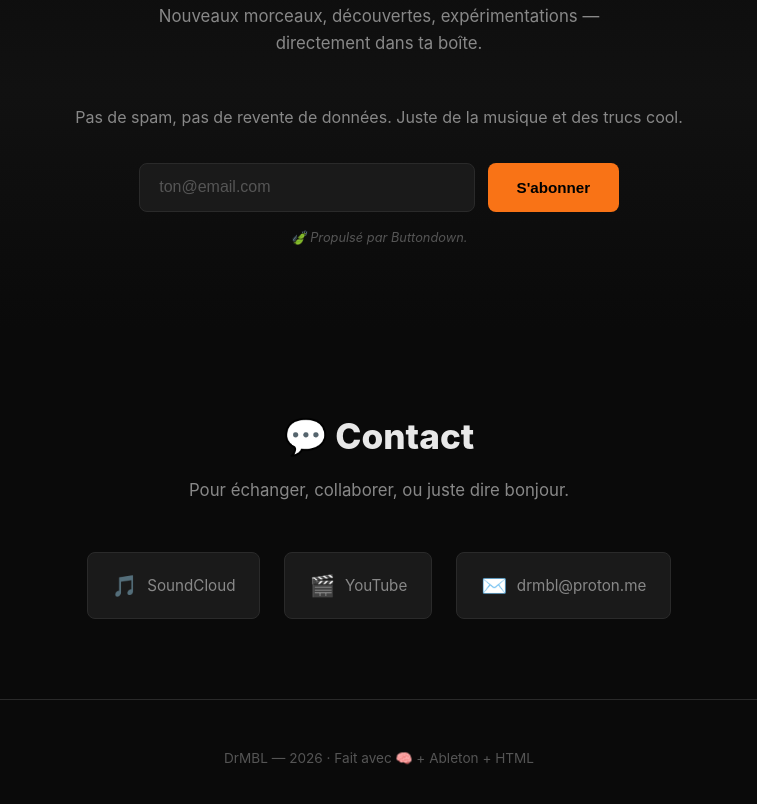
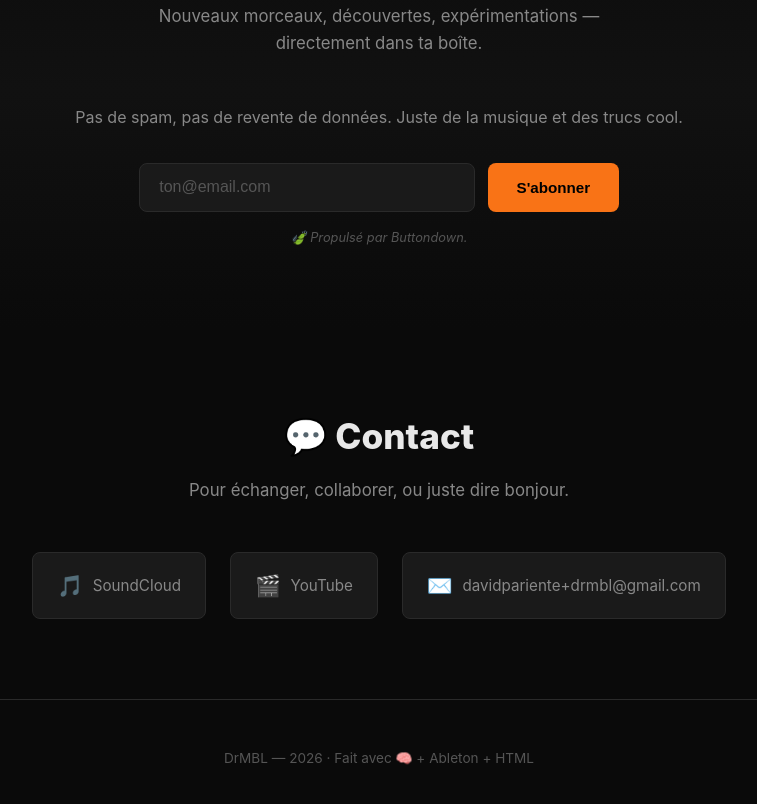
Before and after one commit to Docdavkitty/drmbl, a plain HTML site: page index.html in a window 1280 px wide. Shown: the part 3144-3948 px from the top of the page, without its empty margins (261-1018 px from the left). Drawn offline with Linux system fonts and the light colour scheme.

Commit message:
Update contact email to davidpariente+drmbl@gmail.com

```diff
--- a/index.html
+++ b/index.html
@@ -271,9 +271,9 @@
         <span class="contact-icon">🎬</span>
         <span>YouTube</span>
       </a>
-      <a href="mailto:drmbl@proton.me" class="contact-item">
+      <a href="mailto:davidpariente+drmbl@gmail.com" class="contact-item">
         <span class="contact-icon">✉️</span>
-        <span>drmbl@proton.me</span>
+        <span>davidpariente+drmbl@gmail.com</span>
       </a>
     </div>
   </section>
```
